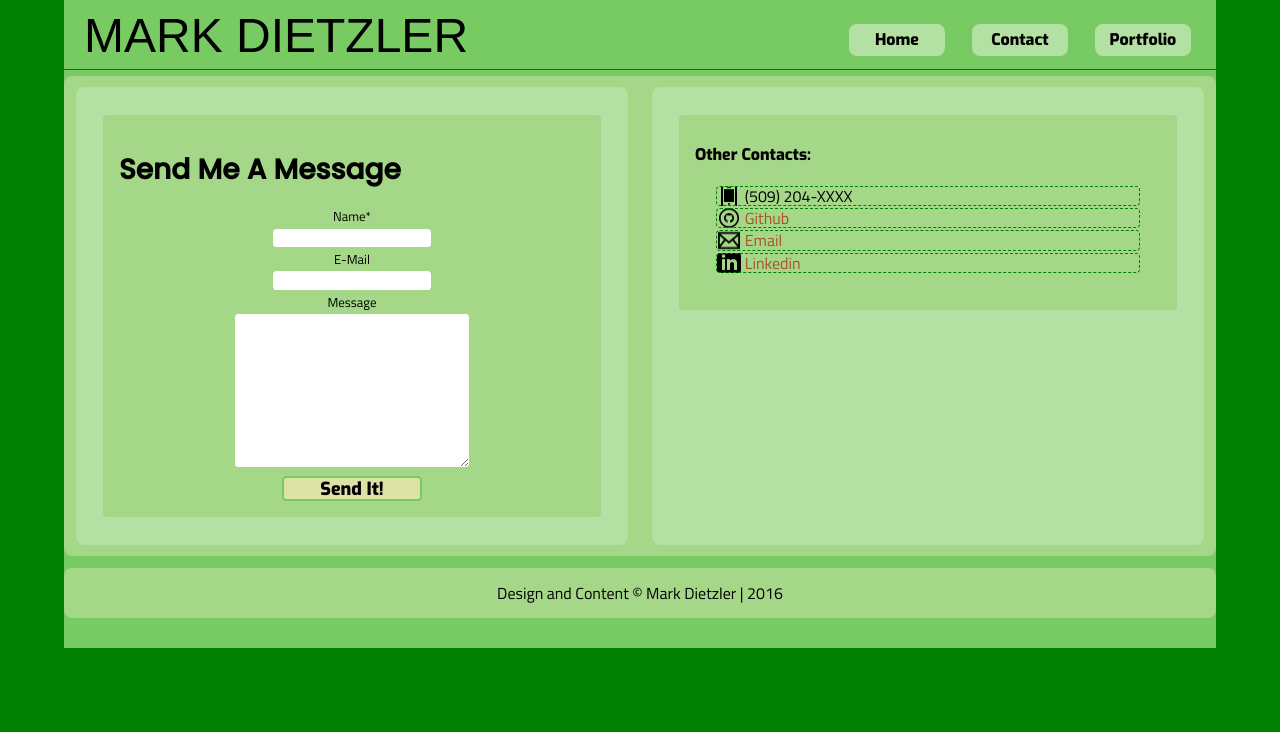
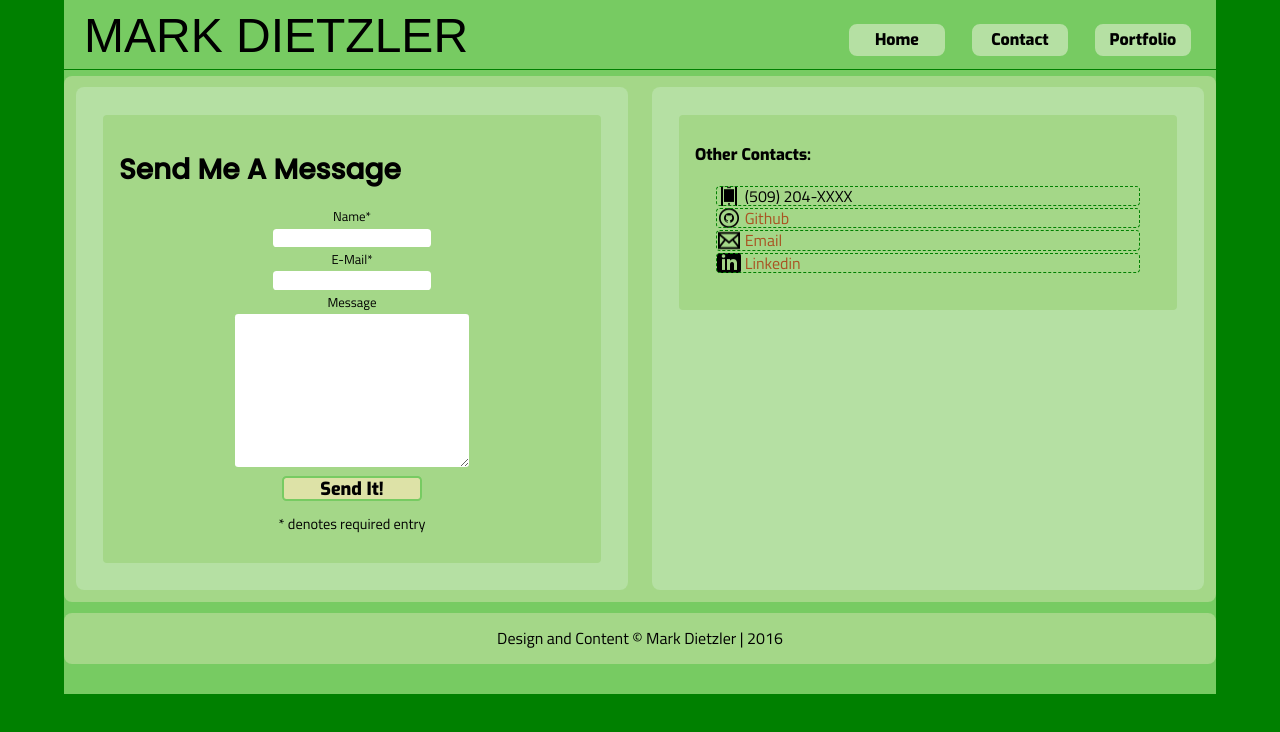
Before and after one commit to markdietzler/markdietzler.github.io, a plain HTML site: page contact.html in a window 1280 px wide. Drawn offline with nearby package versions, Linux system fonts and the light colour scheme; a web font is replaced by a local one.

Commit message:
Fixed contact email

```diff
--- a/contact.html
+++ b/contact.html
@@ -40,14 +40,16 @@
                 <form action="https://formspree.io/pray1andspray@yahoo.com" method="post">
                     <label for="name">Name*</label>
                     <input type="input" name="name"/>
-                    <label for="email">E-Mail</label>
+                    <label for="email">E-Mail*</label>
                     <input type="input" name="email"/>
                     <label for="message">Message</label>
                     <textarea name="message" id="" cols="30" rows="10"></textarea>
-                    <input type="submit" value="Send It!">
+                    <input type="submit" id="submit_btn" value="Send It!">
                     <!-- ***hidden area for form*** -->
                     <input name="_next" value="http://markdietzler.github.io/thanks.html" type="hidden">
+                    <p>* denotes required entry</p>
                 </form>
+
                 </section>
             </article>
             <article class="col">
```
